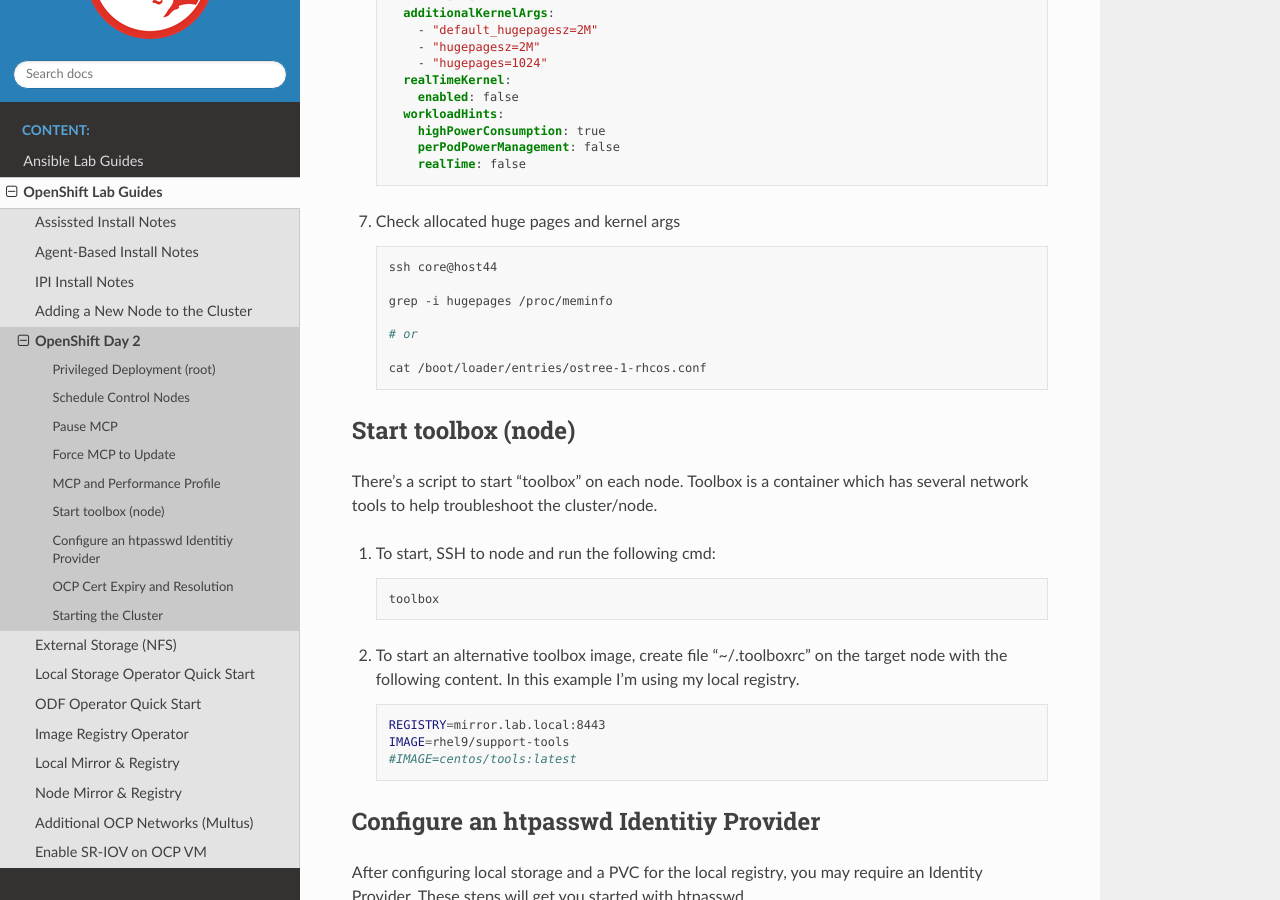
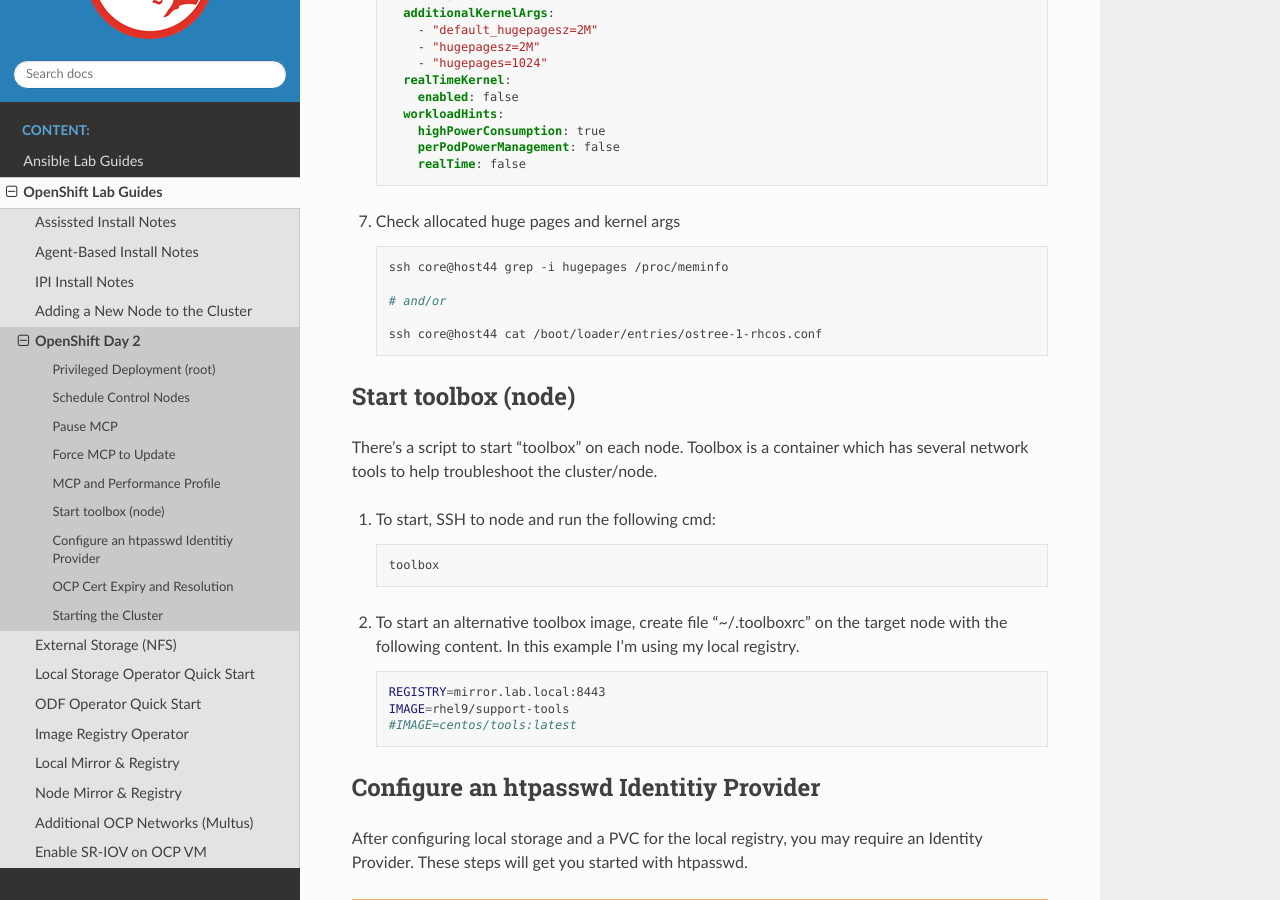
Before and after one commit to vtog/labGuides, a Sphinx documentation site: the page built from source/ocp/openshift-day2.rst, in a window 1280 px wide and 900 px high, scrolled down 3968 px. Built offline with Sphinx 7.4.7 and the Read the Docs theme 2.0.0, drawn with Linux system fonts in a browser that asks for light colours; pages that are not in the unit, such as notebooks, are missing from menus.

Commit message:
combined ssh request

```diff
--- a/source/ocp/openshift-day2.rst
+++ b/source/ocp/openshift-day2.rst
@@ -225,13 +225,11 @@
 
    .. code-block:: bash
 
-      ssh core@host44
+      ssh core@host44 grep -i hugepages /proc/meminfo
 
-      grep -i hugepages /proc/meminfo
+      # and/or
 
-      # or
-
-      cat /boot/loader/entries/ostree-1-rhcos.conf
+      ssh core@host44 cat /boot/loader/entries/ostree-1-rhcos.conf
 
 Start toolbox (node)
 --------------------
```
